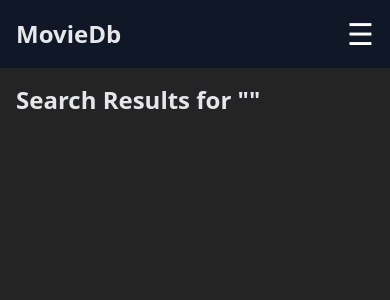
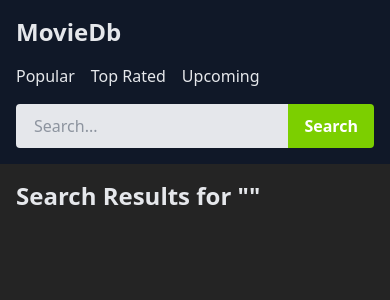
Before and after one commit to Shivam-Tidke/MovieDb, a React (Vite) app: page /search in a window 390 px wide. Shown: the top 300 px of the page. Built offline with nearby package versions, Linux system fonts and the light colour scheme.

Commit message:
some bug fixe on navbar

```diff
--- a/src/App.jsx
+++ b/src/App.jsx
@@ -17,14 +17,12 @@ function AppWrapper() {
 
 function App() {
   const [searchQuery, setSearchQuery] = useState('');
-  const [menuOpen, setMenuOpen] = useState(false);
   const navigate = useNavigate();
 
   const handleSearch = () => {
     if (searchQuery.trim()) {
       navigate(`/search?query=${encodeURIComponent(searchQuery.trim())}`);
       setSearchQuery('');
-      setMenuOpen(false); // close menu on mobile after search
     }
   };
 
@@ -34,32 +32,19 @@ function App() {
     }
   };
 
-  const toggleMenu = () => {
-    setMenuOpen((prev) => !prev);
-  };
-
   return (
     <div className='text-gray-200'>
       <header className="bg-gray-900 p-4">
-        <div className="flex items-center justify-between">
-          <h2 className="text-2xl font-bold">MovieDb</h2>
-          <button
-            className="md:hidden text-white text-3xl focus:outline-none"
-            onClick={toggleMenu}
-          >
-            ☰
-          </button>
-        </div>
+        <div className="flex flex-wrap items-center justify-between gap-4">
+          <h2 className="text-2xl font-bold flex-shrink-0">MovieDb</h2>
 
-        {/* Navigation menu */}
-        <div className={`flex-col md:flex md:flex-row md:items-center md:justify-between mt-4 md:mt-0 ${menuOpen ? 'flex' : 'hidden'} md:flex`}>
-          <nav className="flex flex-col md:flex-row gap-4 mb-4 md:mb-0">
-            <Link to="/" onClick={() => setMenuOpen(false)}>Popular</Link>
-            <Link to="/top-rated" onClick={() => setMenuOpen(false)}>Top Rated</Link>
-            <Link to="/upcoming" onClick={() => setMenuOpen(false)}>Upcoming</Link>
+          <nav className="flex gap-4 flex-wrap">
+            <Link to="/" className="hover:text-lime-400">Popular</Link>
+            <Link to="/top-rated" className="hover:text-lime-400">Top Rated</Link>
+            <Link to="/upcoming" className="hover:text-lime-400">Upcoming</Link>
           </nav>
 
-          <div className="flex w-full md:w-auto">
+          <div className="flex flex-grow md:flex-grow-0 max-w-full md:max-w-md">
             <input
               type="text"
               value={searchQuery}
```
